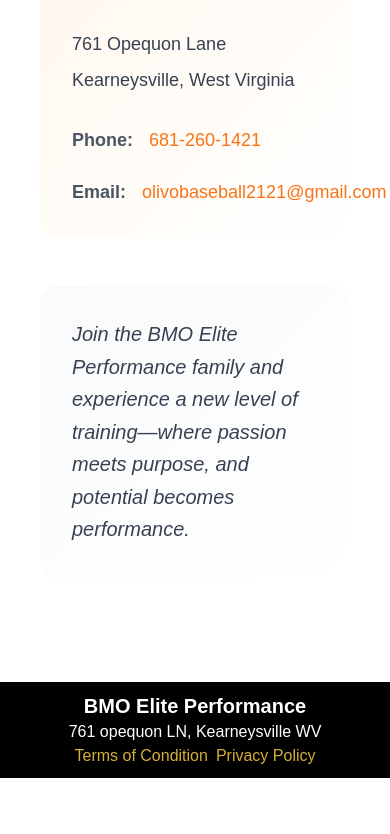
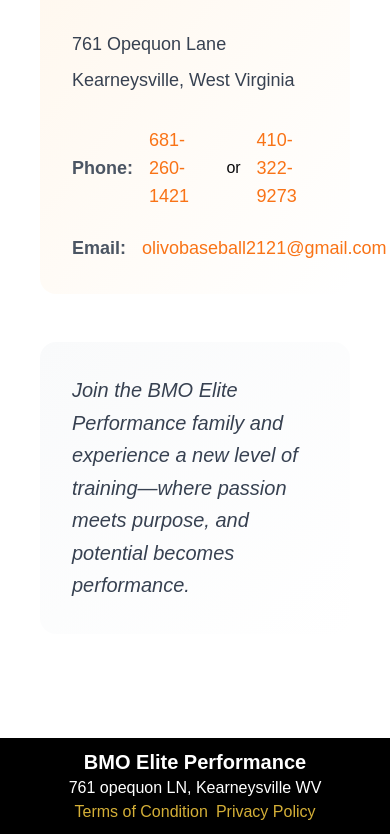
Before and after one commit to onepeso/bmo, a Next.js app: page /about in a window 390 px wide. Shown: the part 10283-11117 px from the top of the page. Before the commit the page ends 11061 px from the top, so only its background shows below. Built offline with nearby package versions, Linux system fonts and the light colour scheme.

Commit message:
Added phone # of Francisca to about page

```diff
--- a/app/about/page.tsx
+++ b/app/about/page.tsx
@@ -449,7 +449,7 @@
               <div className="space-y-6">
                 <div className="flex items-center gap-4 group">
                   <span className="font-semibold text-lg text-gray-600">
-                    Phone:
+                  Phone:
                   </span>
                   <a
                     href="tel:681-260-1421"
@@ -457,6 +457,14 @@
                     aria-label="Call us at 681-260-1421"
                   >
                     681-260-1421
+                  </a>
+                  <p>or</p>
+                  <a
+                    href="tel:410-322-9273"
+                    className="text-orange-500 hover:text-orange-600 transition-all duration-300 text-lg font-medium group-hover:translate-x-1"
+                    aria-label="Call us at 410-322-9273"
+                  >
+                    410-322-9273
                   </a>
                 </div>
                 <div className="flex items-center gap-4 group">
```
